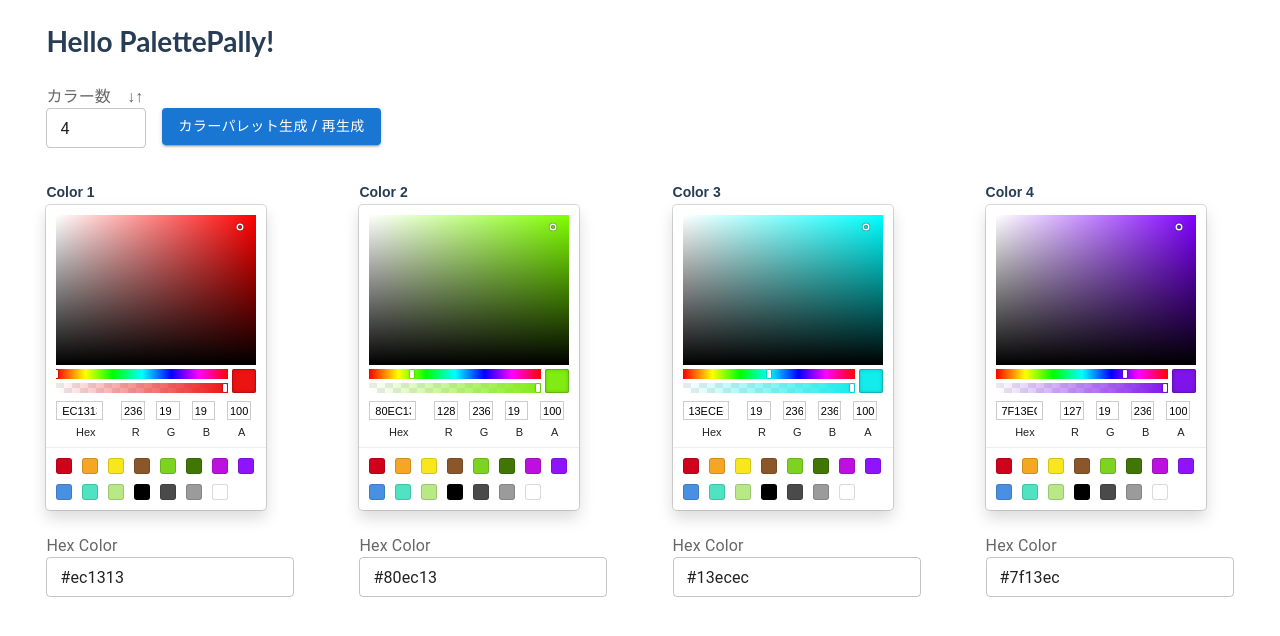
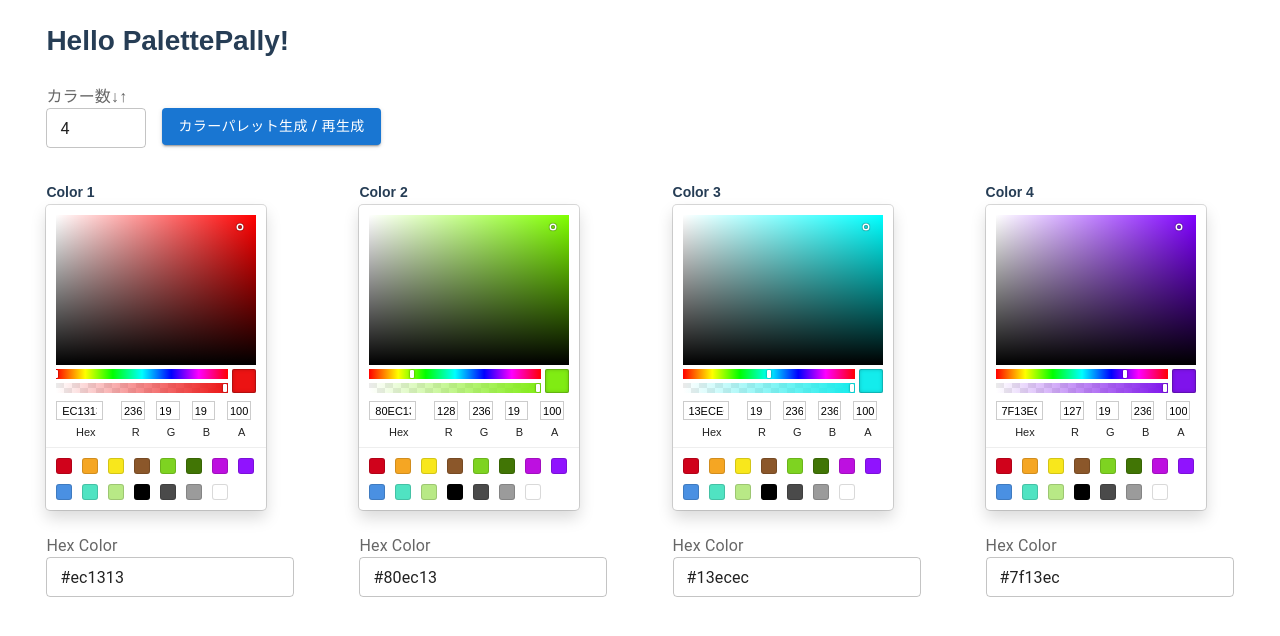
Before and after one commit to BoxPistols/ColorPicker-PalettePally, a React (Create React App) app: page / in a window 1280 px wide. Shown: the top 636 px of the page. Built offline with nearby package versions, Linux system fonts and the light colour scheme.

Commit message:
3 files modified

```diff
--- a/src/App.tsx
+++ b/src/App.tsx
@@ -1,6 +1,6 @@
 import * as React from 'react';
+import ColorPicker from './ColorPicker';
 import './style.css';
-import ColorPicker from './ColorPicker';
 
 export default function App() {
   return (
--- a/src/ColorPicker.tsx
+++ b/src/ColorPicker.tsx
@@ -91,7 +91,7 @@ function ColorPicker() {
     <>
       <Box sx={{ mb: 3 }}>
         <StyledInputLabel shrink={false} htmlFor="color-length">
-          カラー数　↓↑
+          カラー数↓↑
         </StyledInputLabel>
         <TextField
           size="small"
--- a/src/style.css
+++ b/src/style.css
@@ -6,8 +6,3 @@ body {
   font-size: 14px;
   line-height: 1.8;
 }
-
-h1,
-p {
-  font-family: Lato;
-}
```
